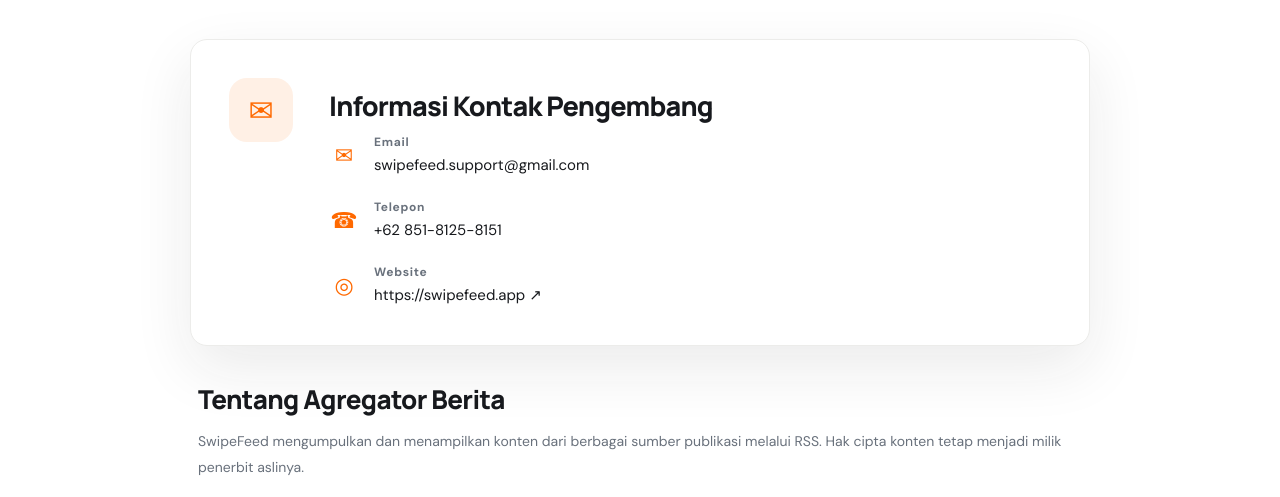
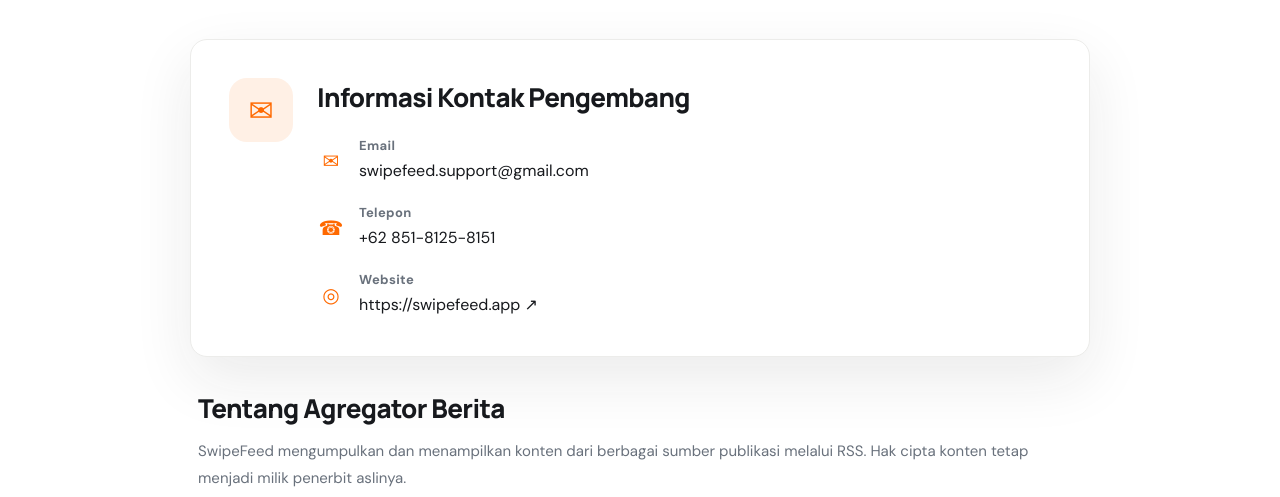
Before and after one commit to swipefeeds/web, a plain HTML site: page contact.html in a window 1280 px wide. Shown: the part 283-780 px from the top of the page. Drawn offline with Linux system fonts and the light colour scheme.

Commit message:
Add files via upload

```diff
--- a/assets/style.css
+++ b/assets/style.css
@@ -39,3 +39,104 @@
  .contact-note h2{font-size:21px}
  .contact-note p{font-size:13px}
 }
+
+
+/* Contact page typography and alignment refinement */
+.contact-card {
+  grid-template-columns: 64px minmax(0, 1fr);
+  gap: 24px;
+  align-items: start;
+}
+.contact-card-content,
+.contact-method-details {
+  min-width: 0;
+}
+.contact-section-title,
+.contact-card h2.contact-section-title {
+  font-family: Manrope, sans-serif;
+  font-size: 26px;
+  line-height: 1.35;
+  font-weight: 800;
+  letter-spacing: -0.65px;
+  margin: 2px 0 22px;
+}
+.contact-methods {
+  display: flex;
+  flex-direction: column;
+  gap: 20px;
+}
+.contact-method {
+  display: flex;
+  align-items: center;
+  gap: 14px;
+  min-width: 0;
+}
+.contact-method-icon {
+  width: 28px;
+  height: 28px;
+  flex: 0 0 28px;
+  display: grid;
+  place-items: center;
+  font-size: 20px;
+  line-height: 1;
+}
+.contact-method-details {
+  display: flex !important;
+  flex-direction: column !important;
+  align-items: flex-start;
+  gap: 4px;
+}
+.contact-method .contact-label {
+  display: block;
+  font-family: 'DM Sans', Arial, sans-serif;
+  font-size: 13px;
+  line-height: 1.4;
+  font-weight: 700;
+  letter-spacing: .35px;
+  color: var(--muted);
+}
+.contact-method .contact-value {
+  display: block;
+  font-family: 'DM Sans', Arial, sans-serif;
+  font-size: 16px;
+  line-height: 1.55;
+  font-weight: 400;
+  color: var(--ink);
+  overflow-wrap: anywhere;
+}
+.contact-note {
+  padding: 34px 8px 0;
+}
+.contact-note h2 {
+  font-family: Manrope, sans-serif;
+  font-size: 26px;
+  line-height: 1.35;
+  font-weight: 800;
+  letter-spacing: -.65px;
+  margin: 0 0 12px;
+}
+.contact-note p {
+  font-family: 'DM Sans', Arial, sans-serif;
+  font-size: 15px;
+  line-height: 1.8;
+  font-weight: 400;
+  color: var(--muted);
+  margin: 0 0 12px;
+}
+@media (max-width: 680px) {
+  .contact-card {
+    grid-template-columns: 1fr;
+    gap: 17px;
+    padding: 25px;
+  }
+  .contact-section-title,
+  .contact-card h2.contact-section-title,
+  .contact-note h2 {
+    font-size: 22px;
+  }
+  .contact-methods { gap: 18px; }
+  .contact-method .contact-label { font-size: 12px; }
+  .contact-method .contact-value { font-size: 15px; }
+  .contact-note { padding: 28px 0 0; }
+  .contact-note p { font-size: 14px; }
+}
```
